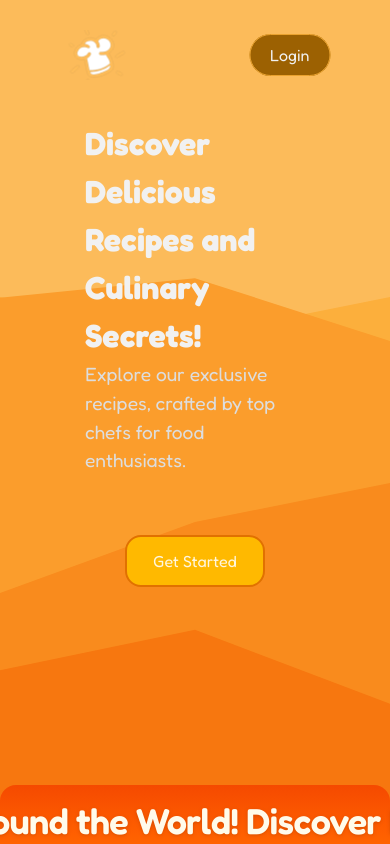
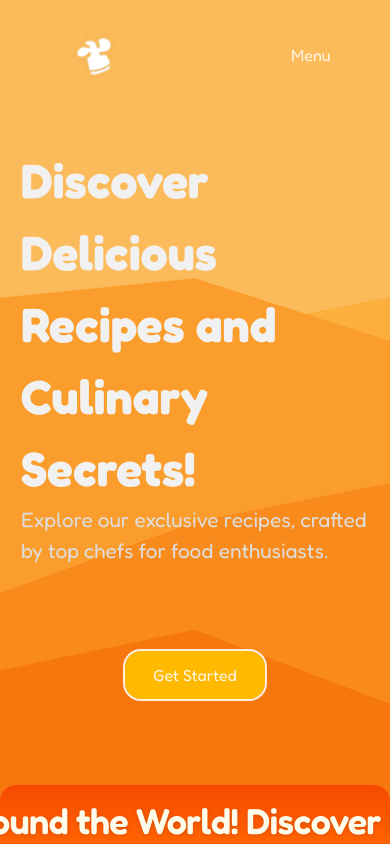
Before and after one commit to Hadi87s/Personal-Book-Recipe, a React (Vite) app: page / in a window 390 px wide. Shown: the top 844 px of the page. Built offline with nearby package versions, Linux system fonts and the light colour scheme.

Commit message:
navbar and homescreen fixes.

```diff
--- a/src/components/Navbar/desktop-nav/DesktopNav.tsx
+++ b/src/components/Navbar/desktop-nav/DesktopNav.tsx
@@ -1,5 +1,6 @@
 import  { useEffect, useState } from 'react'
-import { Link, NavLink, useNavigate } from 'react-router-dom';
+import { Link, useNavigate } from 'react-router-dom';
+import NavLinkloc from '../nav-link/NavLink';
 const DesktopNav = () => {
     const [scrolled, setScrolled] = useState<boolean>(false);
     const navigate = useNavigate();
@@ -37,7 +38,7 @@ const DesktopNav = () => {
     ];
 
   return (
-    <nav className={`${scrolled ? `navbar scroll` : `navbar`}`}>
+    <nav className={`${scrolled ? `navbar scroll` : `navbar`} min-w-[90%]`}>
       <div
         onClick={() => {
           navigate("/");
@@ -50,18 +51,17 @@ const DesktopNav = () => {
         className="chef-logo"
       ></div>
 
-      <ul className="navList">
+      <ul className="hidden md:flex justify-center gap-x-10 items-center ">
         {links.map((link, index) => (
-          <li key={index}>
-            <NavLink to={link.href}>
+            <NavLinkloc key={index}  to={link.href}>
               {link.name}
-            </NavLink>
-          </li>
+            </NavLinkloc>
         ))}
       </ul>
-      <div className="login">
+      <div className="login hidden md:block">
         <Link to="/login">Login</Link>
       </div>
+      <div className='block md:hidden'>Menu</div>
     </nav>
   )
 }
--- a/src/components/Navbar/nav-link/NavLink.tsx
+++ b/src/components/Navbar/nav-link/NavLink.tsx
@@ -1,16 +1,17 @@
-import { Link } from 'react-router-dom'
+import { Link, useLocation } from 'react-router-dom'
 
 interface IProps {
     to: string;
-    name:React.ReactNode;
+    children:React.ReactNode;
 }
 
-const NavLink = (props: IProps) => {
+const NavLinkloc = ({to, children}: IProps) => {
+  const location = useLocation();
   return (
     <li>
-    <Link to={props.to}>{props.name}</Link>
+    <Link className={`${location.pathname === to ? "border-b-2 rounded-b-[2px]" : ""} p-2 font-[500] text-lg hover:text-black`} to={to}>{children}</Link>
     </li>
   )
 }
 
-export default NavLink
+export default NavLinkloc
--- a/src/components/Navbar/navbar.css
+++ b/src/components/Navbar/navbar.css
@@ -58,14 +58,10 @@ nav .chef-logo {
 
 nav a, nav div {
     text-decoration: none;
-    color: #f1f1f1;
     transition: color 120ms ease-in,text-shadow 200ms ease-in-out;
     z-index: 11;
 }
 
-nav a:hover {
-    text-shadow: 0 0 21px white;
-}
 nav .login a:hover {
     color: #f1f1f1;
 }
--- a/src/components/RecipeForm/RecipeForm.tsx
+++ b/src/components/RecipeForm/RecipeForm.tsx
@@ -14,6 +14,7 @@ import {
   Typography,
   Divider,
 } from "@mui/material";
+import { motion } from "framer-motion";
 
 const RecipeForm = () => {
   const [ingredients, setIngredients] = useState<string[]>([]);
@@ -84,6 +85,11 @@ const RecipeForm = () => {
   return (
     <Box sx={{ maxWidth: 600, mx: "auto", p: 3 }}>
       <div className="rForm"></div>
+      <motion.div
+      initial={{opacity: 0, x: -70 }}
+      animate={{ opacity: 1, x: 0 }}
+      transition={{ duration: 0.4 }}
+    >
       <Box
         component="form"
         onSubmit={handleRecipeSubmit}
@@ -360,6 +366,7 @@ const RecipeForm = () => {
           Add Recipe
         </Button>
       </Box>
+      </motion.div>
     </Box>
   );
 };
--- a/src/screens/add-recipe/addRecipe.tsx
+++ b/src/screens/add-recipe/addRecipe.tsx
@@ -1,15 +1,8 @@
-import { motion } from "framer-motion";
 import RecipeForm from "../../components/RecipeForm/RecipeForm";
 
 const AddRecipe = () => {
   return (
-    <motion.div
-      initial={{ opacity: 0 }}
-      animate={{ opacity: 1 }}
-      transition={{ duration: 0.4 }}
-    >
       <RecipeForm />
-    </motion.div>
   );
 };
 
--- a/src/screens/home/home.tsx
+++ b/src/screens/home/home.tsx
@@ -15,35 +15,37 @@ const Home = () => {
 
   return (
     <motion.div
-      initial={{ opacity: 0 }}
+      initial={{ opacity: 1 }}
       animate={{ opacity: 1 }}
       transition={{ duration: 0.4 }}
       className="topLevel"
     >
-      <div className="container">
-        <div className="text mx-20">
+      <div className="container mx-auto">
+        <div className="text mx-auto flex flex-col justify-center items-center">
           <motion.div
-            initial={{ x: -40 }}
-            animate={{ x: 0 }}
+            initial={{ opacity:0, x: -40 }}
+            animate={{ opacity: 1, x: 0 }}
             transition={{ duration: 0.4 }}
+            className="p-4"
           >
-            <h1 className="max-w-[600px] font-bold">
+            <h1 className="font-bold">
               Discover Delicious Recipes and Culinary Secrets!
             </h1>
             <p>
               Explore our exclusive recipes, crafted by top chefs for food
               enthusiasts.
             </p>
-            <Link
-              className="flex justify-center p-3 border-amber-600 border-2 rounded-2xl bg-amber-400 my-15 md:w-50 sm:w-40 w-35 transition duration-150 hover:scale-110 mx-auto hover:ring-2"
+
+          </motion.div>
+        </div>
+        <Link
+              className="flex justify-center p-3  rounded-2xl h-fit bg-amber-400 my-15 md:w-50 sm:w-40 w-35 transition duration-150 hover:scale-110 mx-auto outline-2 hover:outline-offset-2"
               to="/recipe"
             >
               <span className="md:text-3xl sm:text-2xl text-base ">
                 Get Started
               </span>
             </Link>
-          </motion.div>
-        </div>
       </div>
       <ScrollVelocity
         texts={['Discover Delicious Recipes from Around the World!', 'Cooking Made Easy – Explore, Cook, Enjoy!']}
--- a/src/screens/login/login.tsx
+++ b/src/screens/login/login.tsx
@@ -56,13 +56,14 @@ export default function LoginPage() {
   };
 
   return (
-    <motion.div
-      initial={{ opacity: 0 }}
-      animate={{ opacity: 1 }}
-      transition={{ duration: 0.6 }}
-    >
+
       <ThemeProvider theme={theme}>
-        <div className="flex max-w-[900px] ml-auto mr-auto mt-8">
+        <motion.div
+        initial={{ opacity: 0, x: -70 }}
+        animate={{ opacity: 1 ,x : 0}}
+        transition={{ duration: 0.4 }}
+        className="flex max-w-[900px] ml-auto mr-auto mt-8"
+        >
           {/* Sign-in Form */}
           <div className="w-full md:w-1/2 flex items-center justify-center rounded-bl-2xl rounded-tl-2xl bg-amber-50">
             <form onSubmit={handleSubmit} className="w-full max-w-md p-8">
@@ -126,8 +127,8 @@ export default function LoginPage() {
               </p>
             </div>
           </div>
-        </div>
+
+        </motion.div>
       </ThemeProvider>
-    </motion.div>
   );
 }
--- a/src/screens/recipes/Recipes.tsx
+++ b/src/screens/recipes/Recipes.tsx
@@ -59,13 +59,15 @@ const Recipes = () => {
   }; // refactor those two functions into one :)
 
   return (
+    <>
+
+    <div className="waves"></div>
     <motion.div
-      initial={{ opacity: 0 }}
-      animate={{ opacity: 1 }}
+      initial={{opacity:0, x:-70 }}
+      animate={{opacity:1, x: 0 }}
       transition={{ duration: 0.4 }}
       className="recipes-container"
     >
-      <div className="waves"></div>
       <div className="filter">
         <TextField
           type="text"
@@ -130,6 +132,7 @@ const Recipes = () => {
         ))}
       </div>
     </motion.div>
+    </>
   );
 };
 
--- a/src/screens/screens.css
+++ b/src/screens/screens.css
@@ -40,12 +40,12 @@ body {
 }
 
 .container .text h1 {
-    font-size: clamp(2.0rem,8vw,3.5rem);
+    font-size: clamp(3rem,7vw,4.7rem);
     color: #f1f1f1;
     margin: 0;
 }
 .container .text p {
-    font-size: clamp(1.2rem,3vw,1.7rem);
+    font-size: clamp(1.3rem,3vw,1.7rem);
     color: #dddddd;
 }
 
```
